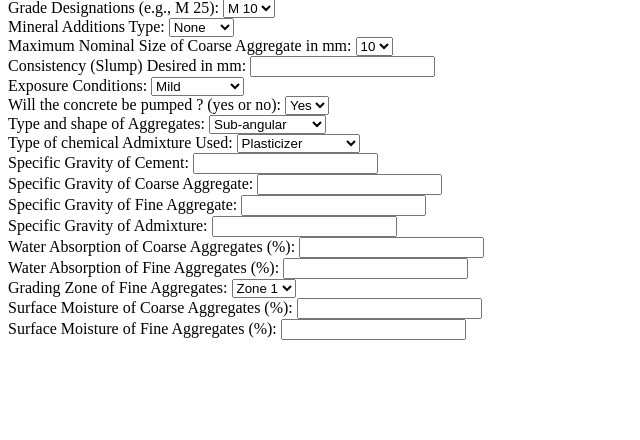
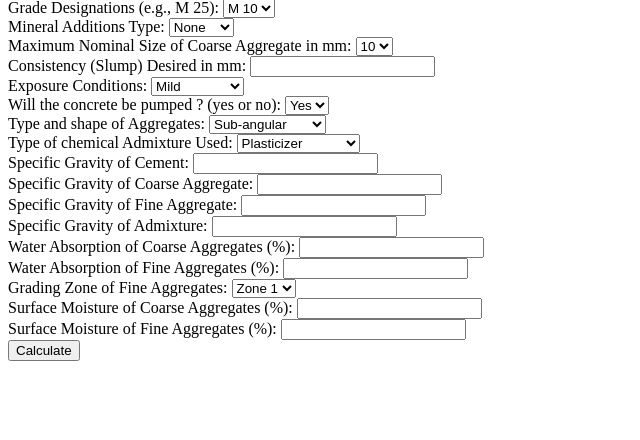
Before and after one commit to itsabdelmalek/concrete_mix_design_calculator, a Flask app: template templates/index.html in a window 1280 px wide. Shown: the part 81-521 px from the top of the page, without its empty margins (0-640 px from the left). Run offline with Flask 3, Linux system fonts and the light colour scheme; the template is opened without the code that fills it, so the values that code supplies are empty.

Commit message:
added calculate button

```diff
--- a/templates/index.html
+++ b/templates/index.html
@@ -97,7 +97,7 @@
         <input type="text" name="ca_surface_moisture" required><br>
 	<label for="fa_surface_moisture">Surface Moisture of Fine Aggregates (%): </label>
         <input type="text" name="fa_surface_moisture" required><br>
-
+	<button type="submit">Calculate</button>
     </form>
 </body>
 </html>
```
